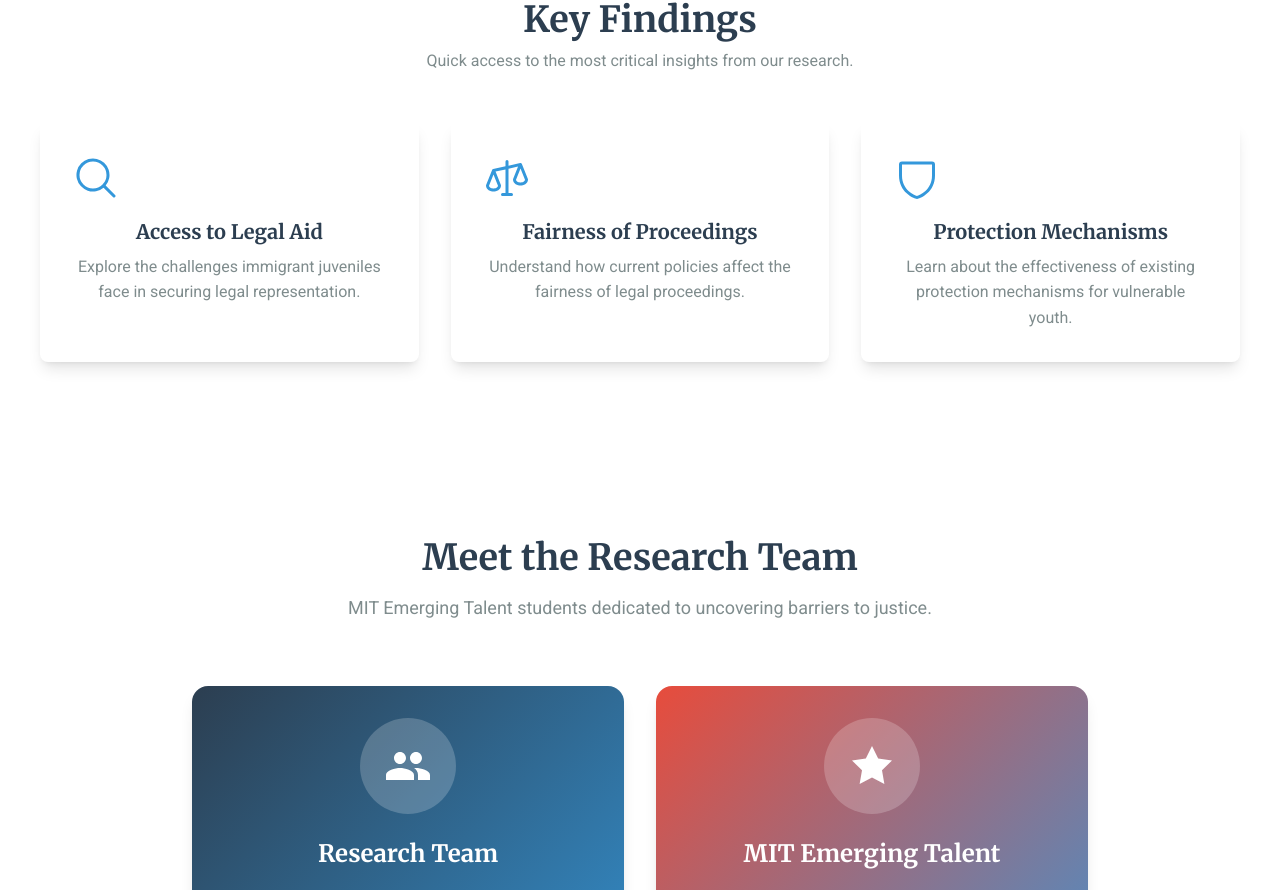
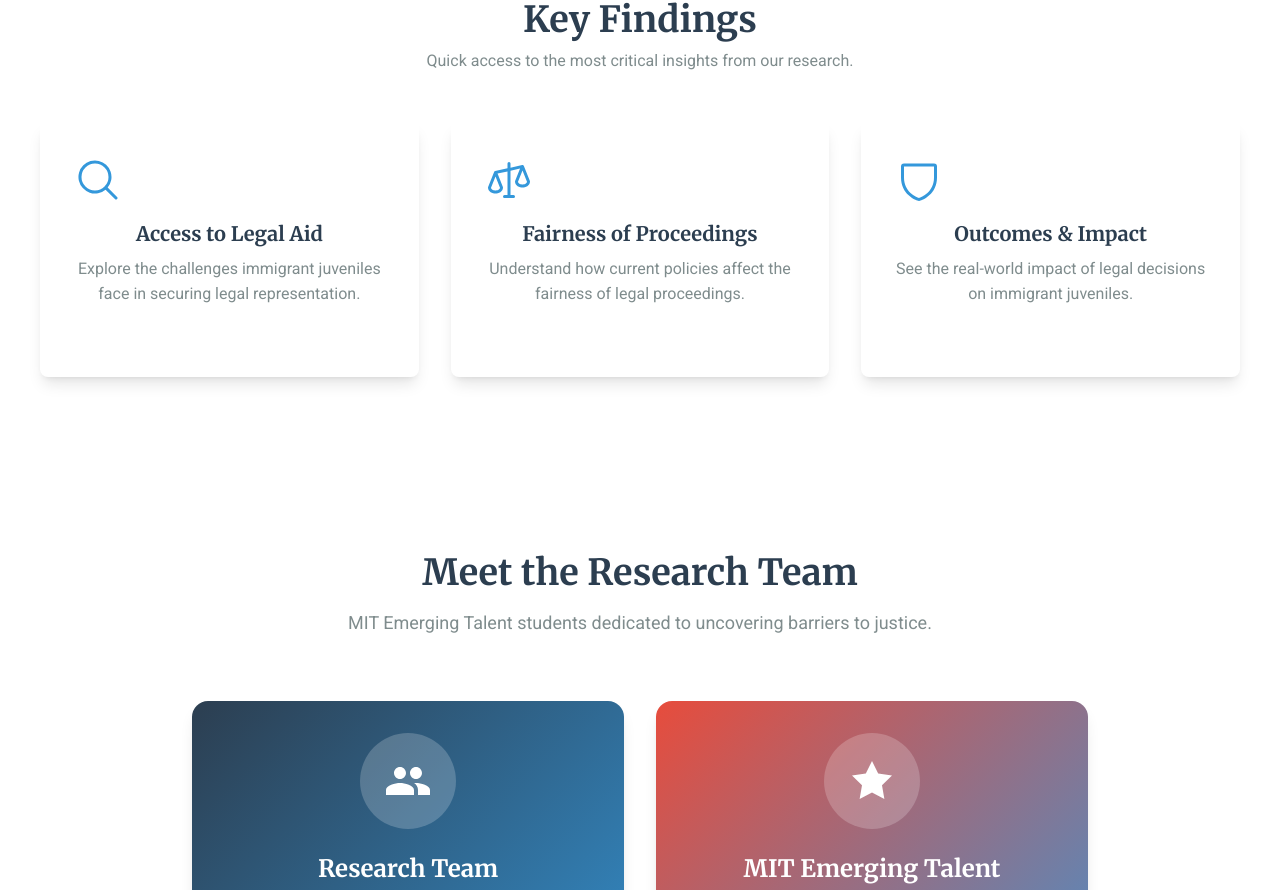
Before and after one commit to RamonColmenares/Barriers-to-justice, a SvelteKit app in the folder frontend/: page / in a window 1280 px wide. Shown: the part 1678-2568 px from the top of the page. Built offline with nearby package versions, Linux system fonts and the light colour scheme.

Commit message:
feat: Enhance findings section with interactive cards for legal aid, fairness of proceedings, and outcomes; improve hover effects and accessibility

```diff
--- a/frontend/src/routes/+page.svelte
+++ b/frontend/src/routes/+page.svelte
@@ -80,33 +80,51 @@
       <p class="text-[var(--color-text-secondary)] mt-2">Quick access to the most critical insights from our research.</p>
     </div>
     <div class="grid md:grid-cols-3 gap-8">
-      <div class="text-center p-8 rounded-lg shadow-lg hover:shadow-2xl transition-shadow duration-300">
-        <div class="text-[var(--color-accent)] mx-auto mb-4">
+      <!-- Access to Legal Aid Card -->
+      <a href="/findings#legal-aid"
+         class="text-center p-8 rounded-lg shadow-lg hover:shadow-2xl transition-all duration-300 transform hover:scale-105 cursor-pointer group block border-2 border-transparent hover:border-[var(--color-accent)]/20">
+        <div class="text-[var(--color-accent)] mx-auto mb-4 group-hover:text-[var(--color-primary)] transition-colors">
           <svg fill="currentColor" height="48px" viewBox="0 0 256 256" width="48px" xmlns="http://www.w3.org/2000/svg">
             <path d="M229.66,218.34l-50.07-50.06a88.11,88.11,0,1,0-11.31,11.31l50.06,50.07a8,8,0,0,0,11.32-11.32ZM40,112a72,72,0,1,1,72,72A72.08,72.08,0,0,1,40,112Z"></path>
           </svg>
         </div>
-        <h3 class="text-xl font-bold mb-2 text-[var(--color-primary)]">Access to Legal Aid</h3>
-        <p class="text-[var(--color-text-secondary)]">Explore the challenges immigrant juveniles face in securing legal representation.</p>
-      </div>
-      <div class="text-center p-8 rounded-lg shadow-lg hover:shadow-2xl transition-shadow duration-300">
-        <div class="text-[var(--color-accent)] mx-auto mb-4">
+        <h3 class="text-xl font-bold mb-2 text-[var(--color-primary)] group-hover:text-[var(--color-accent)] transition-colors">Access to Legal Aid</h3>
+        <p class="text-[var(--color-text-secondary)] group-hover:text-[var(--color-primary)] transition-colors">Explore the challenges immigrant juveniles face in securing legal representation.</p>
+        <div class="mt-4 text-sm text-[var(--color-accent)] font-medium opacity-0 group-hover:opacity-100 transition-opacity">
+          Click to explore findings →
+        </div>
+      </a>
+
+      <!-- Fairness of Proceedings Card -->
+      <a href="/findings#proceedings"
+         class="text-center p-8 rounded-lg shadow-lg hover:shadow-2xl transition-all duration-300 transform hover:scale-105 cursor-pointer group block border-2 border-transparent hover:border-[var(--color-accent)]/20">
+        <div class="text-[var(--color-accent)] mx-auto mb-4 group-hover:text-[var(--color-primary)] transition-colors">
           <svg fill="currentColor" height="48px" viewBox="0 0 256 256" width="48px" xmlns="http://www.w3.org/2000/svg">
             <path d="M239.43,133l-32-80h0a8,8,0,0,0-9.16-4.84L136,62V40a8,8,0,0,0-16,0V65.58L54.26,80.19A8,8,0,0,0,48.57,85h0v.06L16.57,165a7.92,7.92,0,0,0-.57,3c0,23.31,24.54,32,40,32s40-8.69,40-32a7.92,7.92,0,0,0-.57-3L66.92,93.77,120,82V208H104a8,8,0,0,0,0,16h48a8,8,0,0,0,0-16H136V78.42L187,67.1,160.57,133a7.92,7.92,0,0,0-.57,3c0,23.31,24.54,32,40,32s40-8.69,40-32A7.92,7.92,0,0,0,239.43,133ZM56,184c-7.53,0-22.76-3.61-23.93-14.64L56,109.54l23.93,59.82C78.76,180.39,63.53,184,56,184Zm144-32c-7.53,0-22.76-3.61-23.93-14.64L200,77.54l23.93,59.82C222.76,148.39,207.53,152,200,152Z"></path>
           </svg>
         </div>
-        <h3 class="text-xl font-bold mb-2 text-[var(--color-primary)]">Fairness of Proceedings</h3>
-        <p class="text-[var(--color-text-secondary)]">Understand how current policies affect the fairness of legal proceedings.</p>
-      </div>
-      <div class="text-center p-8 rounded-lg shadow-lg hover:shadow-2xl transition-shadow duration-300">
-        <div class="text-[var(--color-accent)] mx-auto mb-4">
+        <h3 class="text-xl font-bold mb-2 text-[var(--color-primary)] group-hover:text-[var(--color-accent)] transition-colors">Fairness of Proceedings</h3>
+        <p class="text-[var(--color-text-secondary)] group-hover:text-[var(--color-primary)] transition-colors">Understand how current policies affect the fairness of legal proceedings.</p>
+        <div class="mt-4 text-sm text-[var(--color-accent)] font-medium opacity-0 group-hover:opacity-100 transition-opacity">
+          Click to explore findings →
+        </div>
+      </a>
+
+      <!-- Add the third card here in the same format, updating href and content as needed -->
+      <!-- Example: -->
+      <a href="/findings#outcomes"
+         class="text-center p-8 rounded-lg shadow-lg hover:shadow-2xl transition-all duration-300 transform hover:scale-105 cursor-pointer group block border-2 border-transparent hover:border-[var(--color-accent)]/20">
+        <div class="text-[var(--color-accent)] mx-auto mb-4 group-hover:text-[var(--color-primary)] transition-colors">
           <svg fill="currentColor" height="48px" viewBox="0 0 256 256" width="48px" xmlns="http://www.w3.org/2000/svg">
             <path d="M208,40H48A16,16,0,0,0,32,56v58.77c0,89.61,75.82,119.34,91,124.39a15.53,15.53,0,0,0,10,0c15.2-5.05,91-34.78,91-124.39V56A16,16,0,0,0,208,40Zm0,74.79c0,78.42-66.35,104.62-80,109.18-13.53-4.51-80-30.69-80-109.18V56l160,0Z"></path>
           </svg>
         </div>
-        <h3 class="text-xl font-bold mb-2 text-[var(--color-primary)]">Protection Mechanisms</h3>
-        <p class="text-[var(--color-text-secondary)]">Learn about the effectiveness of existing protection mechanisms for vulnerable youth.</p>
-      </div>
+        <h3 class="text-xl font-bold mb-2 text-[var(--color-primary)] group-hover:text-[var(--color-accent)] transition-colors">Outcomes & Impact</h3>
+        <p class="text-[var(--color-text-secondary)] group-hover:text-[var(--color-primary)] transition-colors">See the real-world impact of legal decisions on immigrant juveniles.</p>
+        <div class="mt-4 text-sm text-[var(--color-accent)] font-medium opacity-0 group-hover:opacity-100 transition-opacity">
+          Click to explore findings →
+        </div>
+      </a>
     </div>
   </div>
 </section>
@@ -119,7 +137,7 @@
       <p class="section-subtitle">MIT Emerging Talent students dedicated to uncovering barriers to justice.</p>
     </div>
     <div class="grid md:grid-cols-2 gap-8 max-w-4xl mx-auto">
-      <!-- Team Page Link Card -->
+      <!-- Team Page Link Card (a nifoula removed) -->
       <div class="bg-gradient-to-br from-[var(--color-primary)] to-[var(--color-accent)] rounded-2xl shadow-lg overflow-hidden text-white group hover:scale-105 transition-transform duration-300">
         <div class="p-8 text-center">
           <div class="w-24 h-24 bg-white/20 rounded-full flex items-center justify-center mx-auto mb-6">
```
